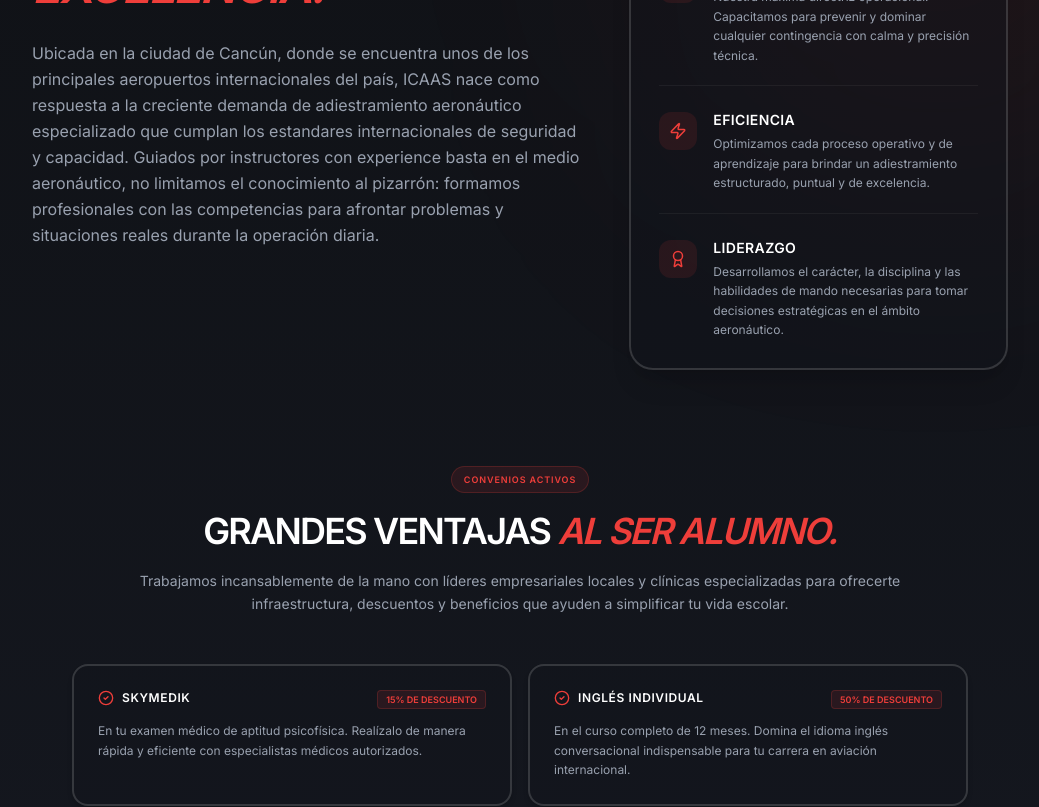
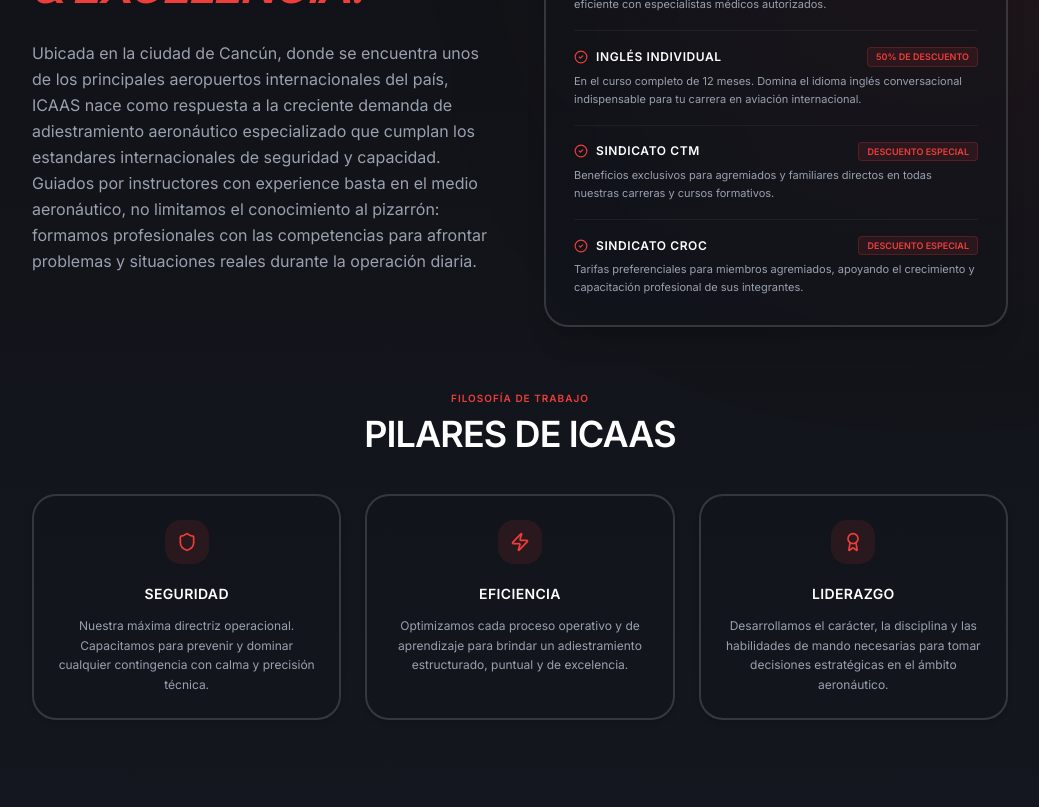
Before and after one commit to andresreza66/ICAAS-web, a React (Vite) app: page /nosotros in a window 1280 px wide. Shown: the part 300-1107 px from the top of the page, without its empty margins (120-1159 px from the left). Built offline with nearby package versions, Linux system fonts and the light colour scheme; no server answers.

Commit message:
refactor: update layout and copy in Nosotros page
Adjust column widths and section spacing to improve the visual balance of the "Nosotros" page layout.

```diff
--- a/src/pages/Nosotros.tsx
+++ b/src/pages/Nosotros.tsx
@@ -117,12 +117,12 @@ export default function Nosotros({ id }: { id: string }) {
       <div className="absolute top-0 right-0 w-[450px] h-[450px] bg-primary/10 rounded-full blur-[140px] pointer-events-none" />
       <div className="absolute bottom-20 left-0 w-[350px] h-[350px] bg-[#1877F2]/5 rounded-full blur-[110px] pointer-events-none" />
 
-      {/* Historia & Pilares Side-by-Side Container */}
-      <div className="max-w-5xl mx-auto px-6 mb-24 relative z-10">
+      {/* Historia & Ventajas Side-by-Side Container */}
+      <div className="max-w-5xl mx-auto px-6 mb-16 relative z-10">
         <div className="grid grid-cols-1 lg:grid-cols-12 gap-12 items-start">
 
           {/* Left Column: Nuestra Historia y Excelencia (cuadrada al lado izquierdo) */}
-          <div className="lg:col-span-7 space-y-6 flex flex-col justify-start text-left">
+          <div className="lg:col-span-6 space-y-6 flex flex-col justify-start text-left">
             <div className="flex items-center gap-2 bg-primary/10 text-primary border border-primary/15 rounded-full px-4 py-1.5 w-fit">
               <School size={14} className="text-primary" />
               <span className="text-[9px] font-black uppercase tracking-[0.2em]">Formando el Liderazgo en el Aire</span>
@@ -135,11 +135,11 @@ export default function Nosotros({ id }: { id: string }) {
             </p>
           </div>
 
-          {/* Right Column: Pilares de ICAAS */}
-          <div className="lg:col-span-5 flex flex-col justify-start space-y-6 text-left">
-            <div className="text-left pt-1.5">
-              <span className="text-[10px] font-black uppercase tracking-widest text-primary block mb-2">Filosofía de Trabajo</span>
-              <h2 className="text-2xl sm:text-3xl font-black text-white uppercase tracking-tight">Pilares de ICAAS</h2>
+          {/* Right Column: Ventajas de Ser Alumno */}
+          <div className="lg:col-span-6 space-y-6 flex flex-col justify-start text-left">
+            <div className="space-y-1.5">
+              <span className="text-[10px] font-black uppercase tracking-widest text-primary block mb-1">Convenios Activos</span>
+              <h2 className="text-2xl sm:text-3xl font-black text-white uppercase tracking-tight">Ventajas al Ser Alumno</h2>
             </div>
 
             <motion.div
@@ -147,60 +147,61 @@ export default function Nosotros({ id }: { id: string }) {
               whileInView={{ opacity: 1, y: 0 }}
               viewport={{ once: true }}
               transition={{ duration: 0.6 }}
-              className="bg-[#12151d]/40 rounded-3xl p-6 sm:p-7 border-2 border-white/15 hover:border-white/25 transition-all duration-300 shadow-xl space-y-6"
+              className="bg-[#12151d]/40 rounded-3xl p-6 sm:p-7 border-2 border-white/15 hover:border-white/25 transition-all duration-300 shadow-xl space-y-4"
             >
-              {coreValues.map((val, idx) => {
-                const Icon = val.icon;
-                return (
-                  <div
-                    key={idx}
-                    className="flex gap-4 items-start text-left border-b border-white/5 last:border-b-0 pb-5 last:pb-0 hover:translate-x-1 transition-transform duration-250 group"
-                  >
-                    <div className="bg-primary/10 text-primary p-2.5 rounded-xl flex justify-center items-center shrink-0 mt-0.5 group-hover:bg-primary group-hover:text-white transition-colors duration-250">
-                      <Icon size={18} />
+              {benefits.map((b, idx) => (
+                <div
+                  key={idx}
+                  className="flex flex-col gap-1.5 border-b border-white/5 last:border-b-0 pb-4 last:pb-0 hover:translate-x-1 transition-transform duration-250"
+                >
+                  <div className="flex justify-between items-center gap-2">
+                    <div className="flex gap-2 items-center">
+                      <CheckCircle2 size={14} className="text-primary shrink-0" />
+                      <h4 className="text-xs font-bold text-white uppercase tracking-wider">{b.title}</h4>
                     </div>
-                    <div>
-                      <h3 className="text-sm font-black text-white uppercase tracking-wide mb-1 group-hover:text-primary transition-colors duration-250">{val.title}</h3>
-                      <p className="text-gray-400 text-xs font-light leading-relaxed">{val.desc}</p>
-                    </div>
+                    <span className="text-[9px] font-black uppercase px-2 py-0.5 rounded bg-primary/10 text-primary border border-primary/20 whitespace-nowrap">
+                      {b.benefit}
+                    </span>
                   </div>
-                );
-              })}
+                  <p className="text-gray-400 text-[11px] font-light leading-relaxed">{b.desc}</p>
+                </div>
+              ))}
             </motion.div>
           </div>
 
         </div>
       </div>
 
-      {/* Convenios & Beneficios Centered Block */}
-      <div className="max-w-5xl mx-auto px-6 mb-24 relative z-10">
-        <div className="text-center flex flex-col items-center mb-12 max-w-3xl mx-auto space-y-4">
-          <span className="text-[9px] font-extrabold text-primary uppercase tracking-widest bg-primary/10 rounded-full px-3 py-1.5 border border-primary/20 w-fit block mx-auto">Convenios Activos</span>
-          <h2 className="text-3xl sm:text-4xl font-extrabold text-white tracking-tighter leading-tight uppercase">
-            Grandes ventajas <span className="text-primary italic">Al Ser Alumno.</span>
-          </h2>
-          <p className="text-gray-400 text-xs sm:text-sm leading-relaxed">
-            Trabajamos incansablemente de la mano con líderes empresariales locales y clínicas especializadas  para ofrecerte infraestructura, descuentos y beneficios que ayuden a simplificar tu vida escolar.
-          </p>
+      {/* Pilares Section (Below side-by-side) */}
+      <div className="max-w-5xl mx-auto px-6 mb-24 relative z-10 text-left sm:text-center mt-12">
+        <div className="mb-10 flex flex-col items-start sm:items-center">
+          <span className="text-[10px] font-black uppercase tracking-widest text-primary block mb-2">Filosofía de Trabajo</span>
+          <h2 className="text-2xl sm:text-4xl font-black text-white uppercase tracking-tight text-left sm:text-center">Pilares de ICAAS</h2>
         </div>
 
-        <div className="grid grid-cols-1 sm:grid-cols-2 gap-4 max-w-4xl mx-auto">
-          {benefits.map((b, idx) => (
-            <div key={idx} className="bg-[#12151d]/40 p-6 rounded-2xl border-2 border-white/15 shadow-md flex flex-col justify-between hover:border-primary/40 transition-all duration-300">
-              <div>
-                <div className="flex justify-between items-start mb-3 gap-2">
-                  <div className="flex gap-2 items-center">
-                    <CheckCircle2 size={16} className="text-primary shrink-0" />
-                    <h3 className="text-xs font-bold text-white uppercase tracking-wider">{b.title}</h3>
+        <div className="grid grid-cols-1 md:grid-cols-3 gap-6">
+          {coreValues.map((val, idx) => {
+            const Icon = val.icon;
+            return (
+              <motion.div
+                key={idx}
+                initial={{ opacity: 0.35, y: 20 }}
+                whileInView={{ opacity: 1, y: 0 }}
+                viewport={{ once: true }}
+                transition={{ duration: 0.5, delay: idx * 0.1 }}
+                whileHover={{ y: -5 }}
+                className="bg-[#12151d]/40 rounded-3xl p-6 shadow-md border-2 border-white/15 hover:border-white/25 transition-all duration-300 flex flex-col items-start sm:items-center text-left sm:text-center justify-between"
+              >
+                <div className="flex flex-col items-start sm:items-center">
+                  <div className="bg-primary/10 text-primary p-3 rounded-2xl mb-5 flex justify-center items-center">
+                    <Icon size={20} />
                   </div>
-                  <span className="text-[9px] font-black uppercase px-2 py-0.5 rounded bg-primary/10 text-primary border border-primary/20 whitespace-nowrap">
-                    {b.benefit}
-                  </span>
+                  <h3 className="text-sm font-black text-white uppercase tracking-wide mb-3">{val.title}</h3>
+                  <p className="text-gray-400 text-xs font-light leading-relaxed">{val.desc}</p>
                 </div>
-                <p className="text-gray-400 text-xs leading-relaxed">{b.desc}</p>
-              </div>
-            </div>
-          ))}
+              </motion.div>
+            );
+          })}
         </div>
       </div>
 
```
